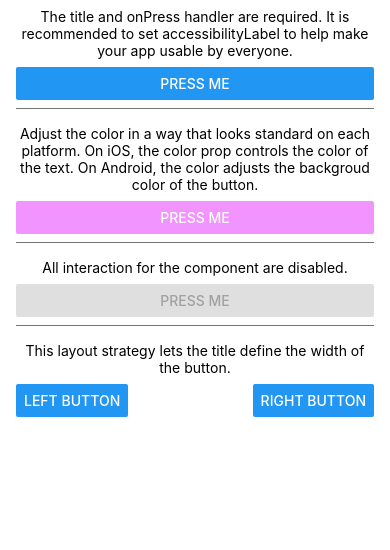
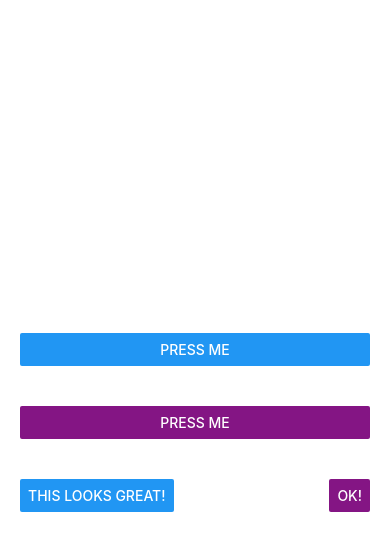
Before and after one commit to FatherofDharma/AwesomeProject-ReactNative, a React Native app: screen / in a window 390 px wide. Shown: the top 550 px of the page. Built offline with nearby package versions, Linux system fonts and the light colour scheme.

Commit message:
complete code for Handling Touches lesson.

```diff
--- a/App.js
+++ b/App.js
@@ -72,7 +72,7 @@
 
 
 //-----------------State Example------------------------------------------------
-
+//
 // import React, { Component } from 'react';
 // import { AppRegistry, Text, View, StyleSheet } from 'react-native';
 //
@@ -136,7 +136,7 @@
 //     );
 //   }
 // }
-
+//
 // const styles = StyleSheet.create({
 //   container: {
 //     flex: 1,
@@ -145,8 +145,8 @@
 //     justifyContent: 'center',
 //   },
 // });
-
-// skip this line if using Create React Native App
+//
+// // skip this line if using Create React Native App
 // AppRegistry.registerComponent('AwesomeProject', () => BlinkApp);
 
 //-------------------Styles Example---------------------------------------------
@@ -336,6 +336,65 @@
 //---------------------------Handling-Touches-Lesson----------------------------
 
 
+//----------------Handling-Touches-Lesson-Button-0.61-Example-------------------
+
+import React, { Component } from 'react';
+import { Button, StyleSheet, View, AppRegistry } from 'react-native';
+
+export default class ButtonBasics extends Component {
+  _onPressButton() {
+    alert('You tapped the button!')
+  }
+
+  render() {
+    return (
+      <View style={styles.container}>
+        <View style={styles.buttonContainer}>
+          <Button
+            onPress={this._onPressButton}
+            title="Press Me"
+          />
+        </View>
+        <View style={styles.buttonContainer}>
+          <Button
+            onPress={this._onPressButton}
+            title="Press Me"
+            color="#841584"
+          />
+        </View>
+        <View style={styles.alternativeLayoutButtonContainer}>
+          <Button
+            onPress={this._onPressButton}
+            title="This looks great!"
+          />
+          <Button
+            onPress={this._onPressButton}
+            title="OK!"
+            color="#841584"
+          />
+        </View>
+      </View>
+    );
+  }
+}
+
+const styles = StyleSheet.create({
+  container: {
+   flex: 1,
+   justifyContent: 'center',
+  },
+  buttonContainer: {
+    margin: 20
+  },
+  alternativeLayoutButtonContainer: {
+    margin: 20,
+    flexDirection: 'row',
+    justifyContent: 'space-between'
+  }
+});
+
+// // skip this line if using Create React Native App
+AppRegistry.registerComponent('AwesomeProject', () => ButtonBasics);
 //-----------------Handling-Touches-Lesson-Touchable-Highlight------------------
 // import React, { Component } from 'react';
 // import {
@@ -401,98 +460,98 @@
 //
 //---------------------Button-Example-From-Different-Section--------------------
 
-import React from 'react';
-import {
-  AppRegistry,
-  StyleSheet,
-  Button,
-  View,
-  SafeAreaView,
-  Text,
-  Alert,
-} from 'react-native';
-import Constants from 'expo-constants';
-
-function Separator() {
-  return <View style={styles.separator} />;
-}
-
-export default function App() {
-  return (
-    <SafeAreaView style={styles.container}>
-      <View>
-        <Text style={styles.title}>
-          The title and onPress handler are required. It is recommended to set
-          accessibilityLabel to help make your app usable by everyone.
-        </Text>
-        <Button
-          title="Press me"
-          onPress={() => Alert.alert('Simple Button pressed')}
-        />
-      </View>
-      <Separator />
-      <View>
-        <Text style={styles.title}>
-          Adjust the color in a way that looks standard on each platform. On
-          iOS, the color prop controls the color of the text. On Android, the
-          color adjusts the backgroud color of the button.
-        </Text>
-        <Button
-          title="Press me"
-          color="#f194ff"
-          onPress={() => Alert.alert('Button with adjusted color pressed')}
-        />
-      </View>
-      <Separator />
-      <View>
-        <Text style={styles.title}>
-          All interaction for the component are disabled.
-        </Text>
-        <Button
-          title="Press me"
-          disabled
-          onPress={() => Alert.alert('Cannot press this one')}
-        />
-      </View>
-      <Separator />
-      <View>
-        <Text style={styles.title}>
-          This layout strategy lets the title define the width of the button.
-        </Text>
-        <View style={styles.fixToText}>
-          <Button
-            title="Left button"
-            onPress={() => Alert.alert('Left button pressed')}
-          />
-          <Button
-            title="Right button"
-            onPress={() => Alert.alert('Right button pressed')}
-          />
-        </View>
-      </View>
-    </SafeAreaView>
-  );
-}
-
-const styles = StyleSheet.create({
-  container: {
-    flex: 1,
-    marginTop: Constants.statusBarHeight,
-    marginHorizontal: 16,
-  },
-  title: {
-    textAlign: 'center',
-    marginVertical: 8,
-  },
-  fixToText: {
-    flexDirection: 'row',
-    justifyContent: 'space-between',
-  },
-  separator: {
-    marginVertical: 8,
-    borderBottomColor: '#737373',
-    borderBottomWidth: StyleSheet.hairlineWidth,
-  },
-});
-
-AppRegistry.registerComponent('AwesomeProject', () => App)
+// import React from 'react';
+// import {
+//   AppRegistry,
+//   StyleSheet,
+//   Button,
+//   View,
+//   SafeAreaView,
+//   Text,
+//   Alert,
+// } from 'react-native';
+// import Constants from 'expo-constants';
+//
+// function Separator() {
+//   return <View style={styles.separator} />;
+// }
+//
+// export default function App() {
+//   return (
+//     <SafeAreaView style={styles.container}>
+//       <View>
+//         <Text style={styles.title}>
+//           The title and onPress handler are required. It is recommended to set
+//           accessibilityLabel to help make your app usable by everyone.
+//         </Text>
+//         <Button
+//           title="Press me"
+//           onPress={() => Alert.alert('Simple Button pressed')}
+//         />
+//       </View>
+//       <Separator />
+//       <View>
+//         <Text style={styles.title}>
+//           Adjust the color in a way that looks standard on each platform. On
+//           iOS, the color prop controls the color of the text. On Android, the
+//           color adjusts the backgroud color of the button.
+//         </Text>
+//         <Button
+//           title="Press me"
+//           color="#f194ff"
+//           onPress={() => Alert.alert('Button with adjusted color pressed')}
+//         />
+//       </View>
+//       <Separator />
+//       <View>
+//         <Text style={styles.title}>
+//           All interaction for the component are disabled.
+//         </Text>
+//         <Button
+//           title="Press me"
+//           disabled
+//           onPress={() => Alert.alert('Cannot press this one')}
+//         />
+//       </View>
+//       <Separator />
+//       <View>
+//         <Text style={styles.title}>
+//           This layout strategy lets the title define the width of the button.
+//         </Text>
+//         <View style={styles.fixToText}>
+//           <Button
+//             title="Left button"
+//             onPress={() => Alert.alert('Left button pressed')}
+//           />
+//           <Button
+//             title="Right button"
+//             onPress={() => Alert.alert('Right button pressed')}
+//           />
+//         </View>
+//       </View>
+//     </SafeAreaView>
+//   );
+// }
+//
+// const styles = StyleSheet.create({
+//   container: {
+//     flex: 1,
+//     marginTop: Constants.statusBarHeight,
+//     marginHorizontal: 16,
+//   },
+//   title: {
+//     textAlign: 'center',
+//     marginVertical: 8,
+//   },
+//   fixToText: {
+//     flexDirection: 'row',
+//     justifyContent: 'space-between',
+//   },
+//   separator: {
+//     marginVertical: 8,
+//     borderBottomColor: '#737373',
+//     borderBottomWidth: StyleSheet.hairlineWidth,
+//   },
+// });
+//
+// AppRegistry.registerComponent('AwesomeProject', () => App)
```
